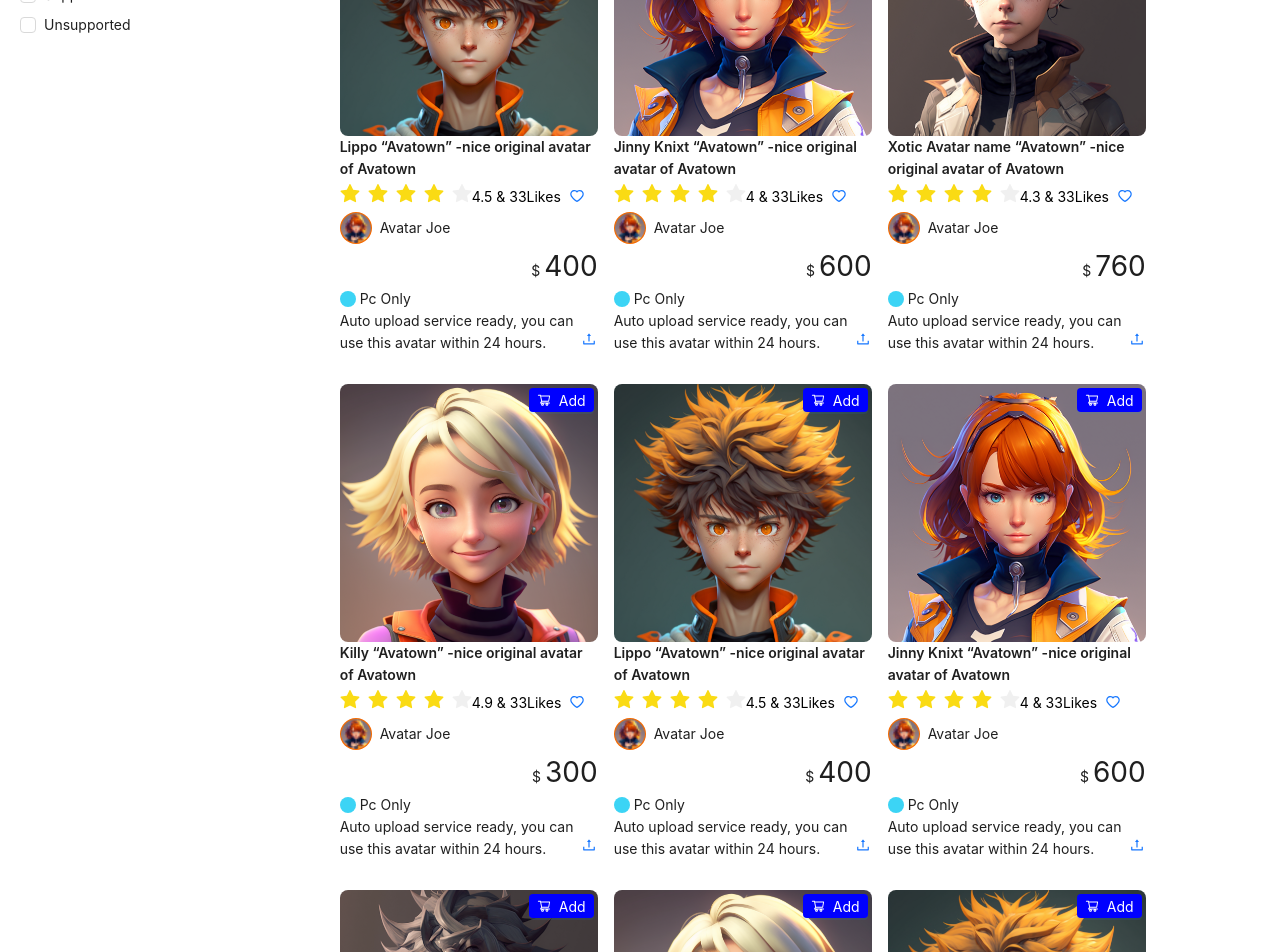
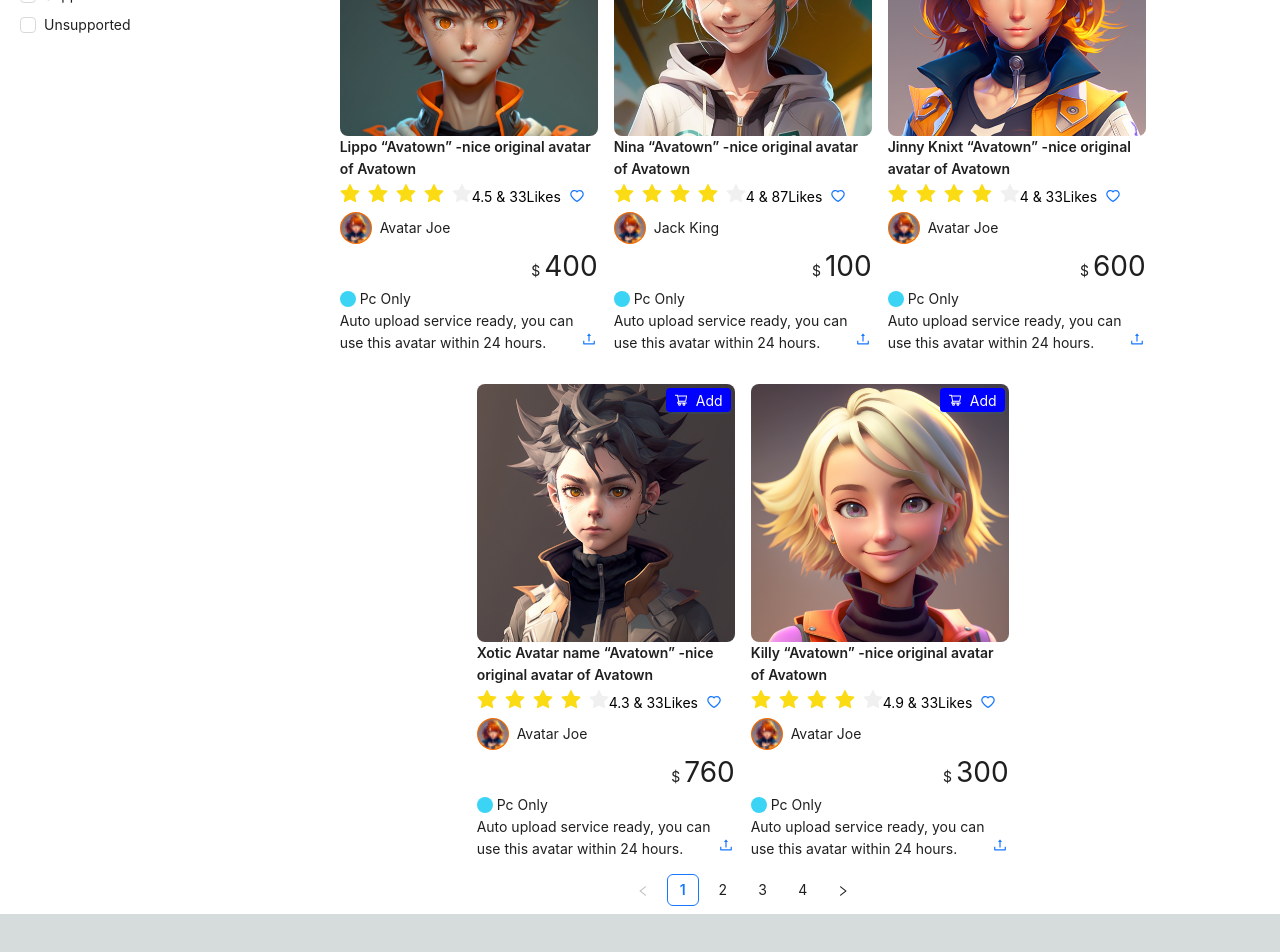
Before and after one commit to RubelBiswasDH/avatown-site, a Next.js app: page / in a window 1280 px wide. Shown: the part 740-1692 px from the top of the page. After the commit the page ends 1654 px from the top, so only its background shows below. Built offline with nearby package versions, Linux system fonts and the light colour scheme.

Commit message:
Added pagination

```diff
--- a/components/Products/ProductList/Products.tsx
+++ b/components/Products/ProductList/Products.tsx
@@ -1,8 +1,8 @@
-import React, { useEffect, useState } from 'react'
+import React, { useEffect, useState, useCallback } from 'react'
 import Link from 'next/link'
 
 // Import Components
-import { Breadcrumb, Select } from 'antd'
+import { Breadcrumb, Select, Pagination } from 'antd'
 import ProductCard from './ProductCard'
 
 // Import Actions and Methods
@@ -23,6 +23,7 @@ const Products = () => {
 
   // States
   const [ sortedProducts, setSortedProducts ]: any = useState([])
+  const [ paginatedProducts, setPaginatedProducts ]: any = useState([])
 
   // Redux's Data
   const matchedProducts = useAppSelector(state => state?.product?.matchedProducts ?? [])
@@ -96,6 +97,23 @@ const Products = () => {
       sub_category: 'male',
       isFeatured: true,
       isNew: true
+    },
+    {
+      avatar_image: '/images/avatar-pictures/VRC image O(F).png',
+      name: 'Nina “Avatown” -nice original avatar of Avatown',
+      rating: 4.0,
+      rating_count: 135414,
+      likes: 87,
+      user_image: '/images/avatar-pictures/VRC image O(F).png',
+      user_name: "Jack King",
+      price: 100.00,
+      type: 'Pc Only',
+      note: 'Auto upload service ready, you can use this avatar within 24 hours.',
+      root_category: 'full-avatar',
+      category: 'human-based',
+      sub_category: 'female',
+      isFeatured: true,
+      isNew: false
     }
   ]
 
@@ -124,6 +142,14 @@ const Products = () => {
     setSortedProducts(sortedProducts)
   }
 
+  // On Pagination Change
+  const _onPaginationChange = useCallback((page: any, pageSize: any, products: any) => {
+    const start = (page-1) * pageSize
+    const end = start + pageSize
+    const paginatedProducts = products?.slice(start, end)
+    setPaginatedProducts(paginatedProducts)
+  }, [])
+
   useEffect(() => {
     const dummyProducts = repeatObjectsCircularly(dummyData, 5)
     dispatch( setProducts(dummyProducts) )
@@ -132,6 +158,10 @@ const Products = () => {
   useEffect(() => {
     setSortedProducts(matchedProducts)
   }, [ matchedProducts ])
+
+  useEffect(() => {
+    _onPaginationChange(1, 8, sortedProducts)
+  }, [ sortedProducts ])
 
   return (
     <div style={ containerStyles }>
@@ -155,11 +185,20 @@ const Products = () => {
         />
       </div>
       <div style={{ display: 'flex', flexWrap: 'wrap', justifyContent: 'center', gap: 16, width: '100%' }}>
-        { (sortedProducts || [])?.map((d: any, idx: any) => (
+        { (paginatedProducts || [])?.map((d: any, idx: any) => (
           <Link href={ `/product-details/${ d?.id ?? '' }` } key={ idx }>
             <ProductCard data={ d } />
           </Link>
         ))}
+      </div>
+      <div style={{ display: 'flex', justifyContent: 'center', width: '100%' }}>
+        { Boolean(paginatedProducts?.length > 0) ? <Pagination
+          size="default"
+          showSizeChanger={false}
+          pageSize={ 8 ?? 0}
+          total={ sortedProducts?.length ?? 0 }
+          onChange={ (page: any, pageSize: any) => _onPaginationChange(page, pageSize, sortedProducts) }
+        /> : '' }
       </div>
     </div>
   )
```
Also changed, not shown: 1 other file (tests, documents, lock files or other folders).
